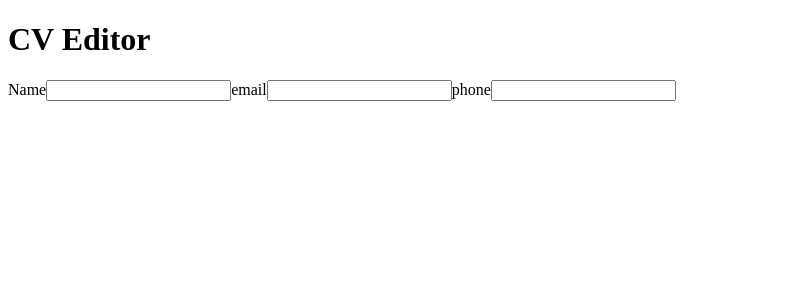
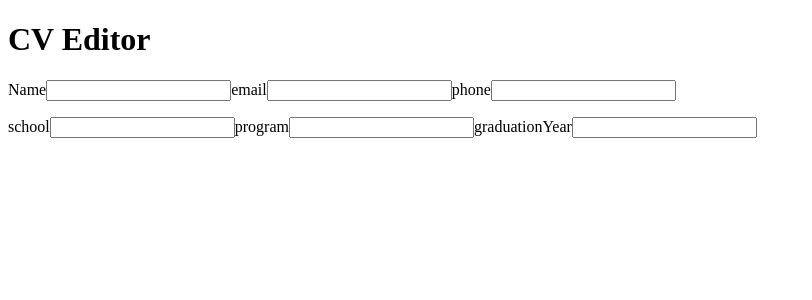
Before and after one commit to amirobinsonmuto/cv-project, a React (Create React App) app: page / in a window 1280 px wide. Shown: the top 300 px of the page, without its empty margins (0-812 px from the left). Built offline with nearby package versions, Linux system fonts and the light colour scheme.

Commit message:
Add EducationInput and EducationOutput components

```diff
--- a/src/App.js
+++ b/src/App.js
@@ -1,4 +1,5 @@
-import Input from "./components/Input/BasicInfoInput";
+import BasicInfoInput from "./components/Input/BasicInfoInput";
+import EducationInput from "./components/Input/EducationInput";
 
 function App() {
   return (
@@ -7,9 +8,8 @@ function App() {
         <h1>CV Editor</h1>
       </header>
       <main>
-        <section>
-          <Input />
-        </section>
+        <BasicInfoInput />
+        <EducationInput />
       </main>
     </div>
   );
--- a/src/components/Input/BasicInfoInput.js
+++ b/src/components/Input/BasicInfoInput.js
@@ -44,7 +44,7 @@ class BasicInfoInput extends React.Component {
               type="text"
               id="email"
               onChange={this.handleChange}
-              value={this.state.name.text}
+              value={this.state.email.text}
             />
             <label htmlFor="phone">phone</label>
             <input
--- /dev/null
+++ b/src/components/Input/EducationInput.js
@@ -0,0 +1,68 @@
+import React from "react";
+import EducationOutput from "../Output/EducationOutput";
+
+class EducationInput extends React.Component {
+  constructor() {
+    super();
+    this.state = {
+      school: "",
+      program: "",
+      graduationYear: "",
+    };
+  }
+
+  handleChange = (event) => {
+    if (event.target.id === "school") {
+      this.setState({
+        school: event.target.value,
+      });
+    } else if (event.target.id === "program") {
+      this.setState({
+        program: event.target.value,
+      });
+    } else {
+      this.setState({
+        graduationYear: event.target.value,
+      });
+    }
+  };
+
+  render() {
+    return (
+      <div>
+        <section>
+          <form>
+            <label htmlFor="school">school</label>
+            <input
+              type="text"
+              id="school"
+              onChange={this.handleChange}
+              value={this.state.school.text}
+            />
+            <label htmlFor="program">program</label>
+            <input
+              type="text"
+              id="program"
+              onChange={this.handleChange}
+              value={this.state.program.text}
+            />
+            <label htmlFor="graduationYear">graduationYear</label>
+            <input
+              type="text"
+              id="graduationYear"
+              onChange={this.handleChange}
+              value={this.state.graduationYear.text}
+            />
+          </form>
+          <EducationOutput
+            school={this.state.school}
+            program={this.state.program}
+            graduationYear={this.state.graduationYear}
+          />
+        </section>
+      </div>
+    );
+  }
+}
+
+export default EducationInput;
--- /dev/null
+++ b/src/components/Output/EducationOutput.js
@@ -0,0 +1,15 @@
+import React from "react";
+
+class EducationOutput extends React.Component {
+  render() {
+    return (
+      <div>
+        <p>{this.props.school}</p>
+        <p>{this.props.program}</p>
+        <p>{this.props.graduationYear}</p>
+      </div>
+    );
+  }
+}
+
+export default EducationOutput;
```
